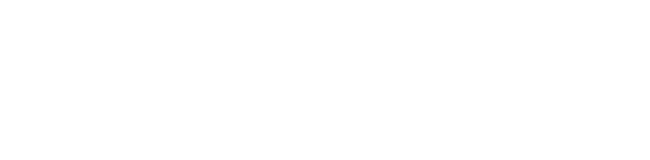
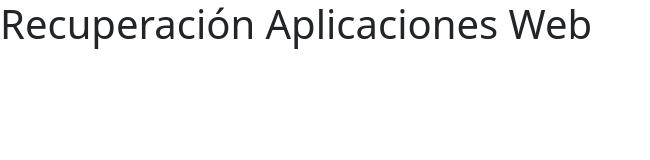
Before and after one commit to Marilu1-del/recuperacion-appweb-2p, a plain HTML site: page index.html in a window 1280 px wide. Shown: the whole page, without its empty margins (0-650 px from the left). Drawn offline with Linux system fonts and the light colour scheme.

Commit message:
Add files via upload

```diff
--- a/index.html
+++ b/index.html
@@ -7,7 +7,7 @@
     <link rel="stylesheet" href="bootstrap/bootstrap.min.css">
 </head>
 <body>
-
+    <h1>Recuperación Aplicaciones Web</h1>
 
     <script src="js/recuperación2.js"></script>
     <script src="js/bootstrap.min.js"></script>
```
